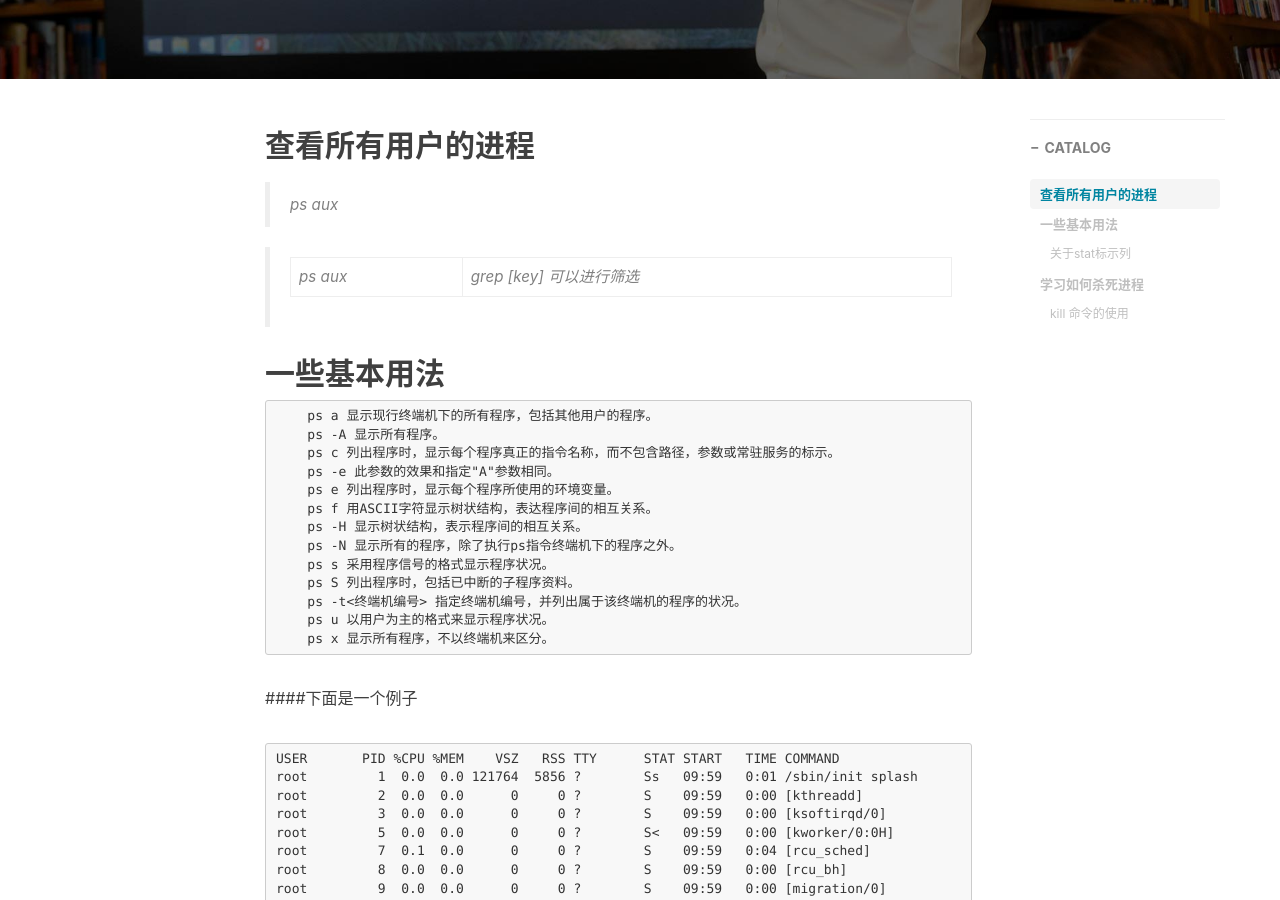
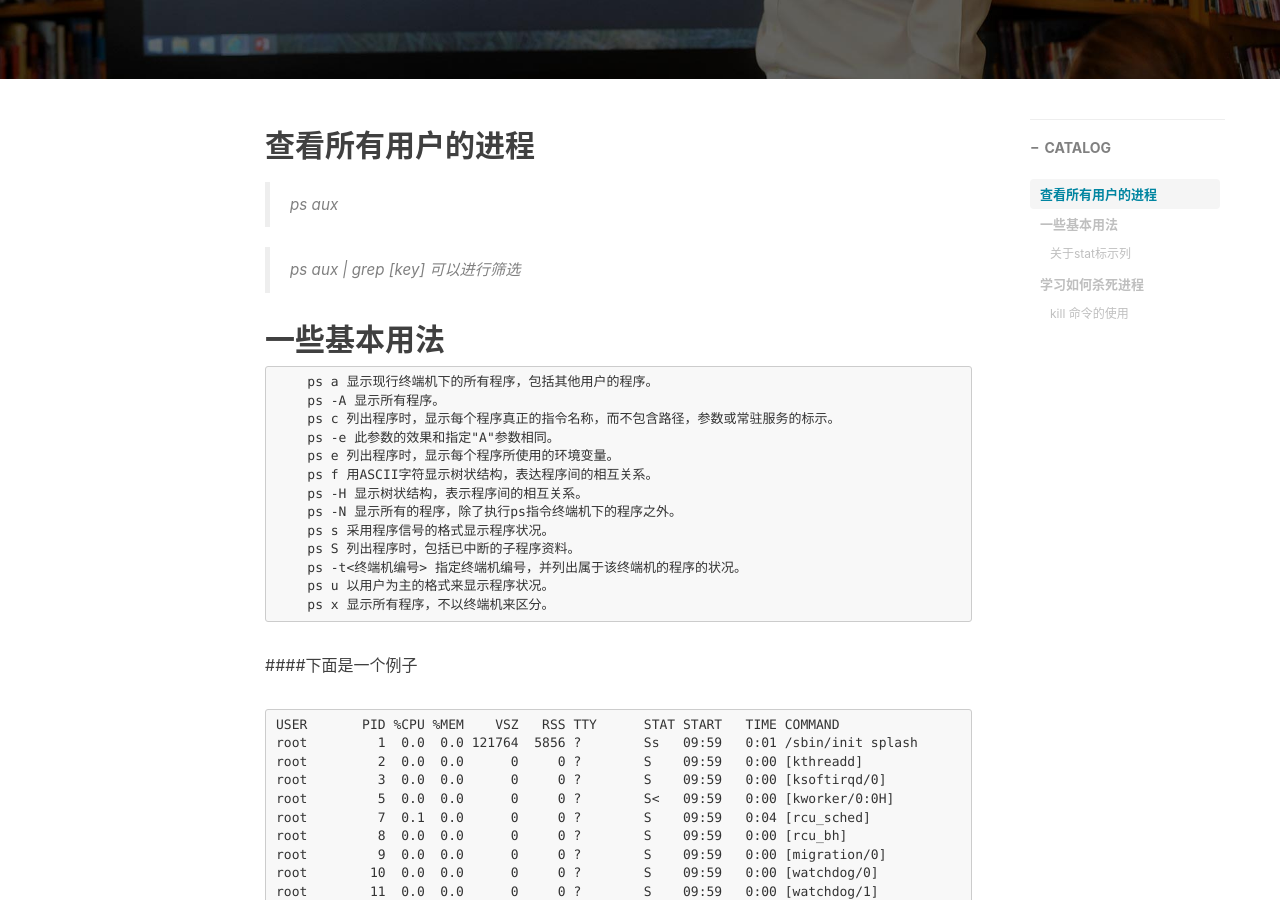
Before and after one commit to chenyingqiao/chenyingqiao.github.io, a Jekyll site: the page built from _posts/2016-12-18-linux ps进程管理命令.markdown, in a window 1280 px wide and 900 px high, scrolled down 444 px. Built offline with Jekyll 4.4.1, drawn with Linux system fonts in a browser that asks for light colours; nearby versions of some CDN libraries; comment, search, counter and statistics services are not loaded.

Commit message:
修改了文章格式

````diff
--- a/_posts/2016-12-18-linux ps进程管理命令.markdown
+++ b/_posts/2016-12-18-linux ps进程管理命令.markdown
@@ -11,9 +11,9 @@ tags:
 ---
 
 ## 查看所有用户的进程
->ps aux
+> ps aux
 
->ps aux | grep [key]     可以进行筛选
+> ps aux \| grep [key]     可以进行筛选
 
 ## 一些基本用法
 
--- a/_posts/2016-12-18-linux计划任务Crontab工具.markdown
+++ b/_posts/2016-12-18-linux计划任务Crontab工具.markdown
@@ -14,6 +14,7 @@ tags:
  > 我们可以铜鼓 crontab -l就可以查看是否crontab这个工具是否有安装
 
  ```shell
+
 crontab -l
 如果出现 no crontab for root的话输入
 crontab -e
@@ -65,6 +66,7 @@ Choose 1-4 [2]: 4     ---->我们一般选择的是第4个配置文件
  ## crontab -e 中配置文件的配置格式
 
 ```shell
+
 * * * * * command
 第一个× ：分钟 0-59
 第二个× ：小时0-23
````
